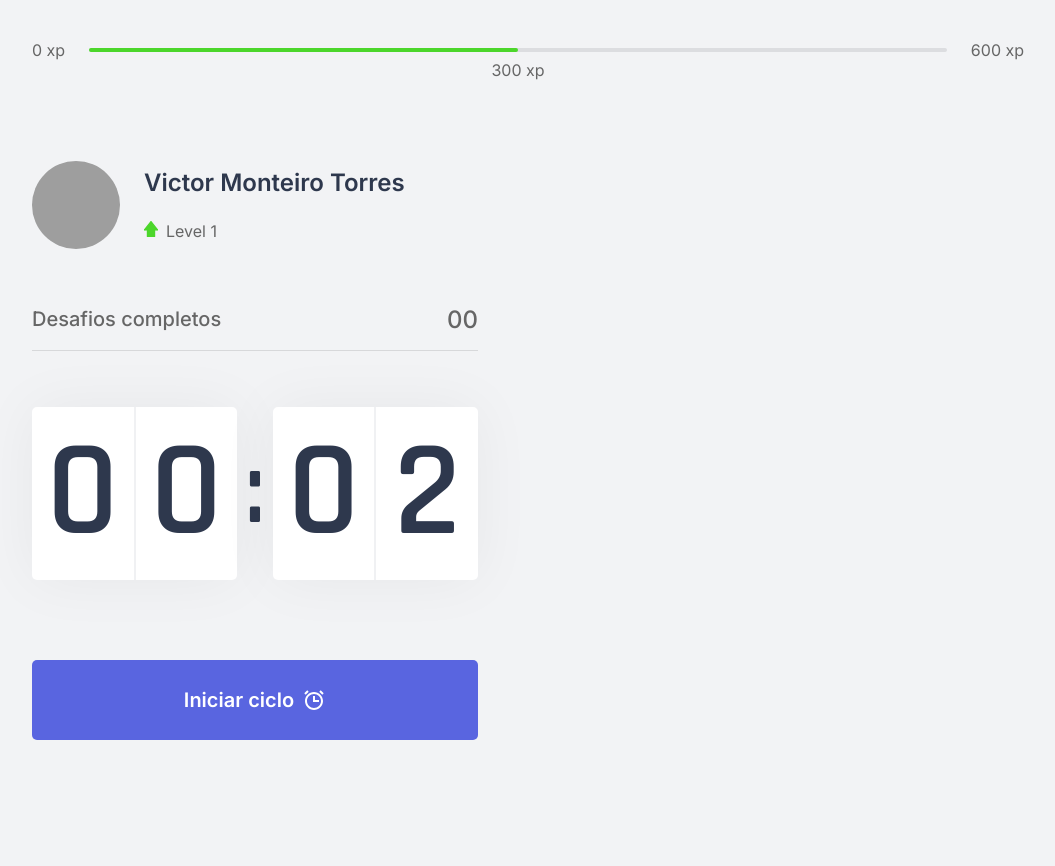
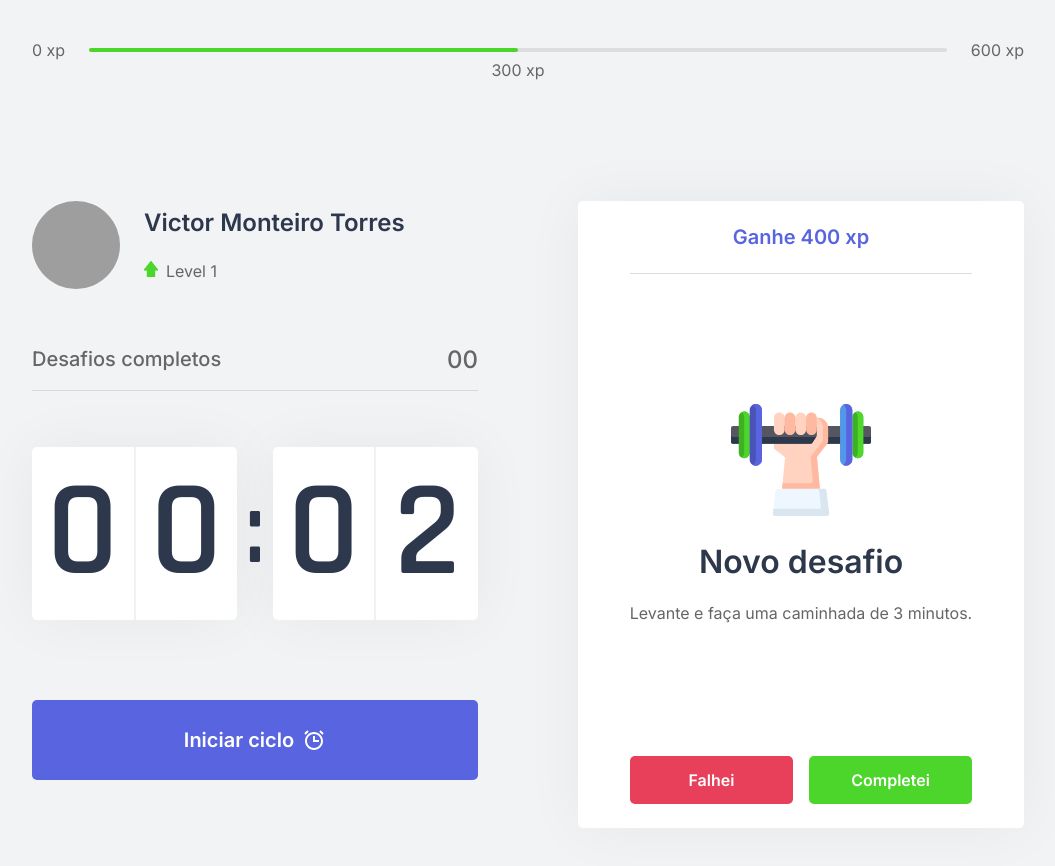
Before and after one commit to Victoorres/moveit, a Next.js app: page / in a window 1280 px wide. Shown: the top 866 px of the page, without its empty margins (112-1167 px from the left). Built offline with nearby package versions, Linux system fonts and the light colour scheme; grey boxes are pictures that could not be loaded.

Commit message:
✨ feat: adding ChallengeBox component

```diff
--- /dev/null
+++ b/src/components/ChallengeBox.tsx
@@ -0,0 +1,34 @@
+import styles from '../styles/components/ChallengeBox.module.css';
+
+export function ChallengeBox() {
+  const hasActiveChallenge = true;
+
+  return (
+    <div className={styles.challengeBoxContainer}>
+      {hasActiveChallenge ? (
+        <div className={styles.challengeActive}>
+          <header>Ganhe 400 xp</header>
+
+          <main>
+            <img src="icons/body.svg" />
+            <strong>Novo desafio</strong>
+            <p>Levante e faça uma caminhada de 3 minutos.</p>
+          </main>
+
+          <footer>
+            <button className={styles.challengeFailedButton}>Falhei</button>
+            <button className={styles.challengeSucceededButton}>Completei</button>
+          </footer>
+        </div>
+      ) : (
+        <div className={styles.challengeNotActive}>
+          <strong>Finalize um ciclo para recer um desafio</strong>
+          <p>
+            <img src="icons/level-up.svg" alt="Level up" />
+            Avance de level completando desafios
+          </p>
+        </div>
+      )}
+    </div>
+  );
+}
--- a/src/pages/index.tsx
+++ b/src/pages/index.tsx
@@ -4,6 +4,7 @@
 import { Profile } from '../components/Profile';
 import styles from '../styles/pages/Home.module.css';
 import Head from 'next/head';
+import { ChallengeBox } from '../components/ChallengeBox';
 
 export default function Home() {
   return (
@@ -14,14 +15,16 @@
 
       <ExperienceBar />
 
-      <section>
+      <section style={{ marginTop: '5rem' }}>
         <div>
           <Profile />
           <CompletedChallenges />
           <Countdown />
         </div>
 
-        <div></div>
+        <div>
+          <ChallengeBox />
+        </div>
       </section>
     </div>
   );
--- /dev/null
+++ b/src/styles/components/ChallengeBox.module.css
@@ -0,0 +1,108 @@
+.challengeBoxContainer {
+  height: 100%;
+
+  background: var(--white);
+  border-radius: 5px;
+  padding: 1.5rem 2rem;
+  box-shadow: 0 0 60px rgba(0, 0, 0, 0.05);
+
+  display: flex;
+  align-items: center;
+  flex-direction: column;
+  justify-content: center;
+
+  text-align: center;
+}
+
+.challengeNotActive {
+  display: flex;
+  align-items: center;
+  flex-direction: column;
+}
+
+.challengeActive strong {
+  font-size: 1.5rem;
+  font-weight: 500;
+  line-height: 1.4;
+}
+
+.challengeNotActive p {
+  display: flex;
+  flex-direction: column;
+  align-items: center;
+  line-height: 1.4;
+  max-width: 70%;
+  margin-top: 3rem;
+}
+
+.challengeNotActive p img {
+  margin-bottom: 1rem;
+}
+
+.challengeActive {
+  height: 100%;
+
+  display: flex;
+  flex-direction: column;
+}
+
+.challengeActive header {
+  font-weight: 600;
+  color: var(--blue);
+  font-size: 1.25rem;
+  padding: 0 2rem 1.5rem;
+  border-bottom: 1px solid var(--gray-line);
+}
+
+.challengeActive main {
+  flex: 1;
+  display: flex;
+  align-items: center;
+  flex-direction: column;
+  justify-content: center;
+}
+
+.challengeActive main strong {
+  font-size: 2rem;
+  font-weight: 600;
+  color: var(--title);
+  margin: 1.5rem 0 1rem;
+}
+
+.challengeActive main p {
+  line-height: 1.5;
+}
+
+.challengeActive footer {
+  display: grid;
+  grid-template-columns: 1fr 1fr;
+  gap: 1rem;
+}
+
+.challengeActive footer button {
+  height: 3rem;
+
+  display: flex;
+  align-items: center;
+  justify-content: center;
+
+  border: 0;
+  border-radius: 5px;
+
+  color: var(--white);
+  font-weight: 600;
+
+  transition: filter 0.2s;
+}
+
+.challengeActive footer button.challengeFailedButton {
+  background: var(--red);
+}
+
+.challengeActive footer button.challengeSucceededButton {
+  background: var(--green);
+}
+
+.challengeActive footer button:hover {
+  filter: brightness(0.9);
+}
```
